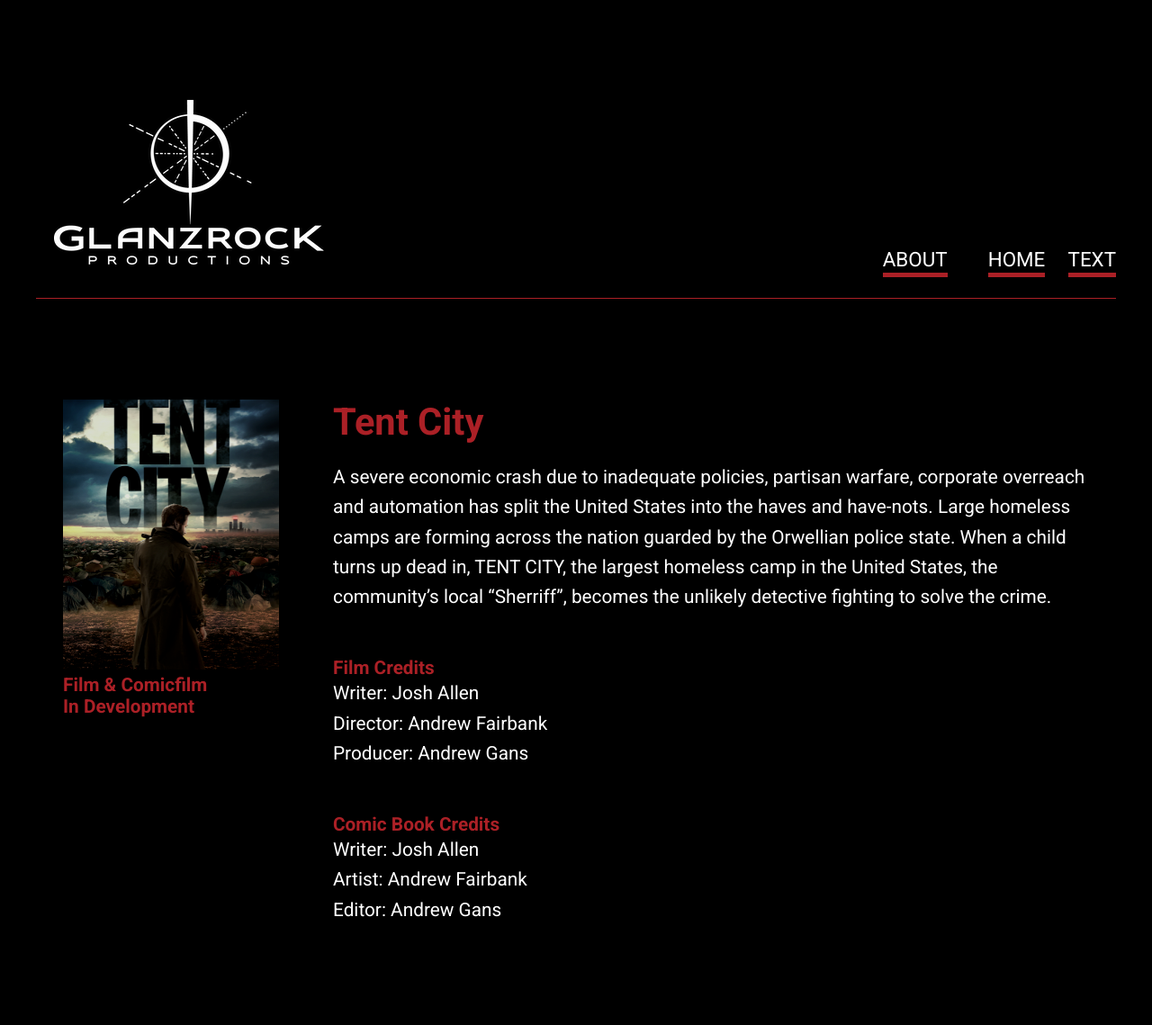
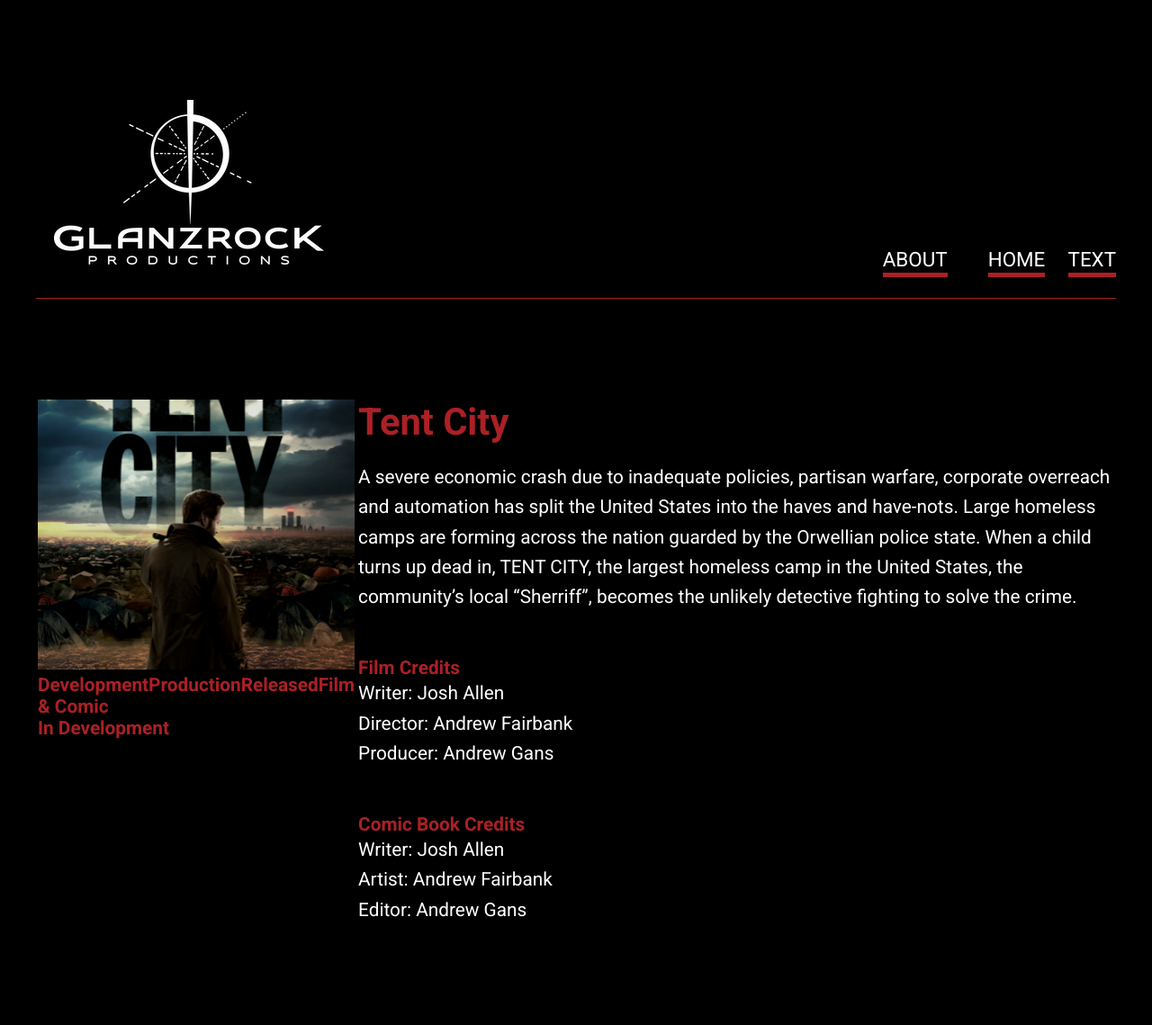
Before and after one commit to bwalowitz/glanzblog, a Jekyll site: the page built from _projects/tent-city.md, in a window 1280 px wide. Shown: the whole page at 90% size. Built offline with Jekyll 4.4.1, drawn with Linux system fonts in a browser that asks for light colours; some of the changed lines change nothing that is shown.

Commit message:
yaml change

```diff
--- a/_config.yml
+++ b/_config.yml
@@ -30,19 +30,23 @@
     type: projects
   values:
     layout: project
-    status:
+    categories:
     - Development
     - Production
     - Released
-    is development: false
-    is production: false
-    is released: false
-    category: film
-    credits:
-    - 'writer: name'
-    - 'producer: name'
-    - 'director: name'
-    image: upload
+    tags:
+    - Film
+    - Comic
+    - TV
+    Credits:
+      Writer:
+      Producer:
+      Director:
+    Main Image: "/uploads/stock-vector-two-vector-landscapes-with-silhouettes-of-forest-and-distant-mountain-ridges-illustration-of-632040476.jpg"
+    Images:
+    -
+    -
+
 email: bwalowitz@gmail.com
 description: Glanzrock Productions is a film and television company, led by Andrew
   Davies Gans, that develops, produces, and finances projects at all stages of development.
```
